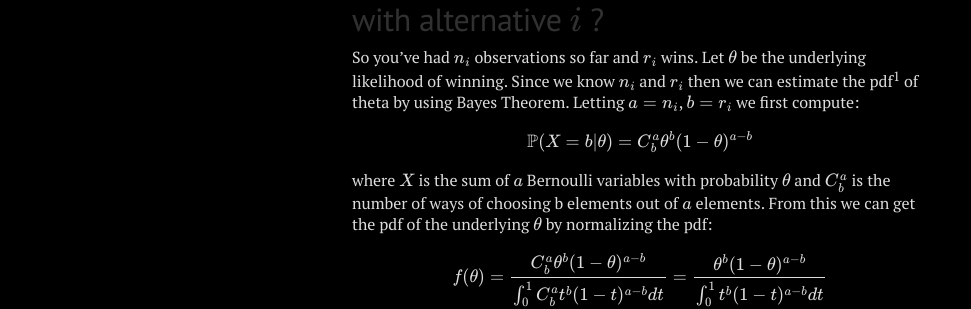
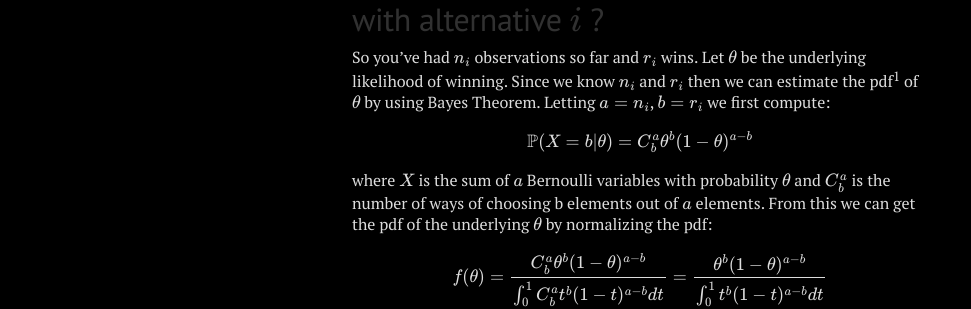
Before and after one commit to migueltorrescosta/migueltorrescosta.github.io, a Jekyll site: the page built from _posts/2017-10-05-How-to-AB-Test.md, in a window 1280 px wide and 900 px high, scrolled down 1401 px. Shown: the part 190-499 px from the top of the window, without its empty margins (0-971 px from the left). Built offline with Jekyll 4.4.1, drawn with Linux system fonts in a browser that asks for light colours; nearby versions of some CDN libraries; formulas are drawn with MathJax 3; comment, search, counter and statistics services are not loaded.

Commit message:
Corrected typo

```diff
--- a/_posts/2017-10-05-How-to-AB-Test.md
+++ b/_posts/2017-10-05-How-to-AB-Test.md
@@ -41,7 +41,7 @@ which maps the same knowledge to the expected number of wins in the next k match
 
 # How likely am I to win if I choose to play with alternative $$i$$ ?
 
-So you've had $$n_i$$ observations so far and $$r_i$$ wins. Let $$\theta$$ be the underlying likelihood of winning. Since we know $$n_i$$ and $$r_i$$ then we can estimate the pdf<sup>1</sup> of theta by using Bayes Theorem. Letting $$a=n_i$$, $$b=r_i$$ we first compute:
+So you've had $$n_i$$ observations so far and $$r_i$$ wins. Let $$\theta$$ be the underlying likelihood of winning. Since we know $$n_i$$ and $$r_i$$ then we can estimate the pdf<sup>1</sup> of $$\theta$$ by using Bayes Theorem. Letting $$a=n_i$$, $$b=r_i$$ we first compute:
 
 $$\mathbb{P}( X=b | \theta) = C^a_b \theta^b (1-\theta)^{a-b} $$
 
```
